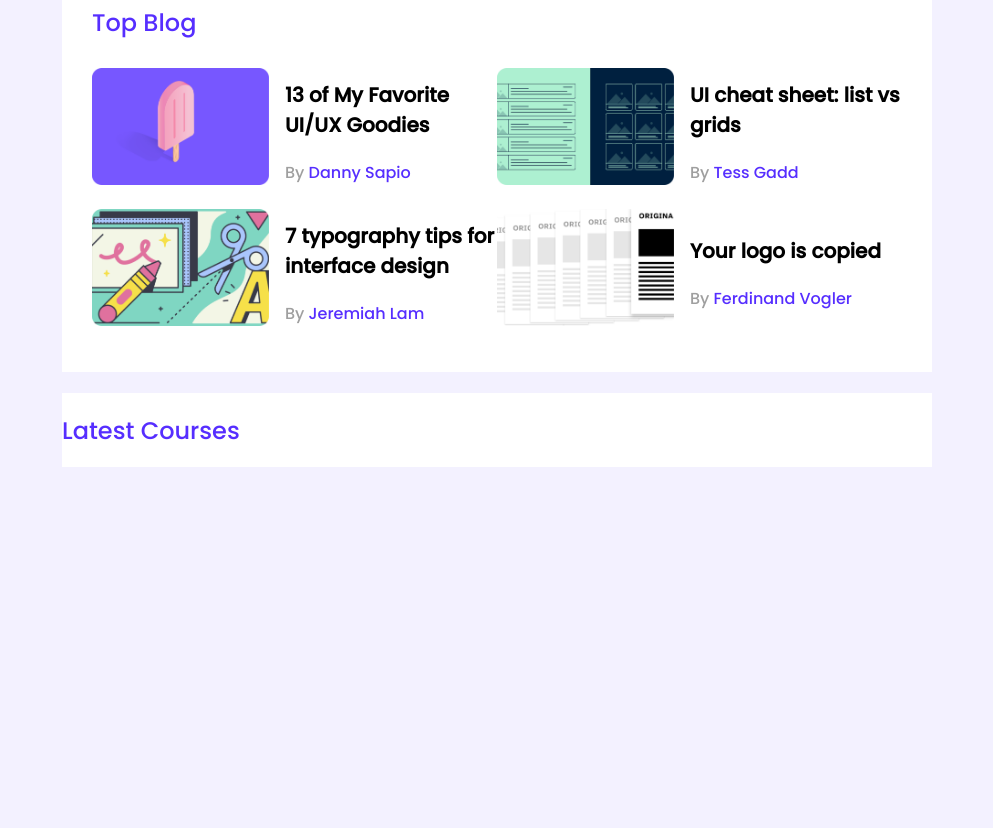
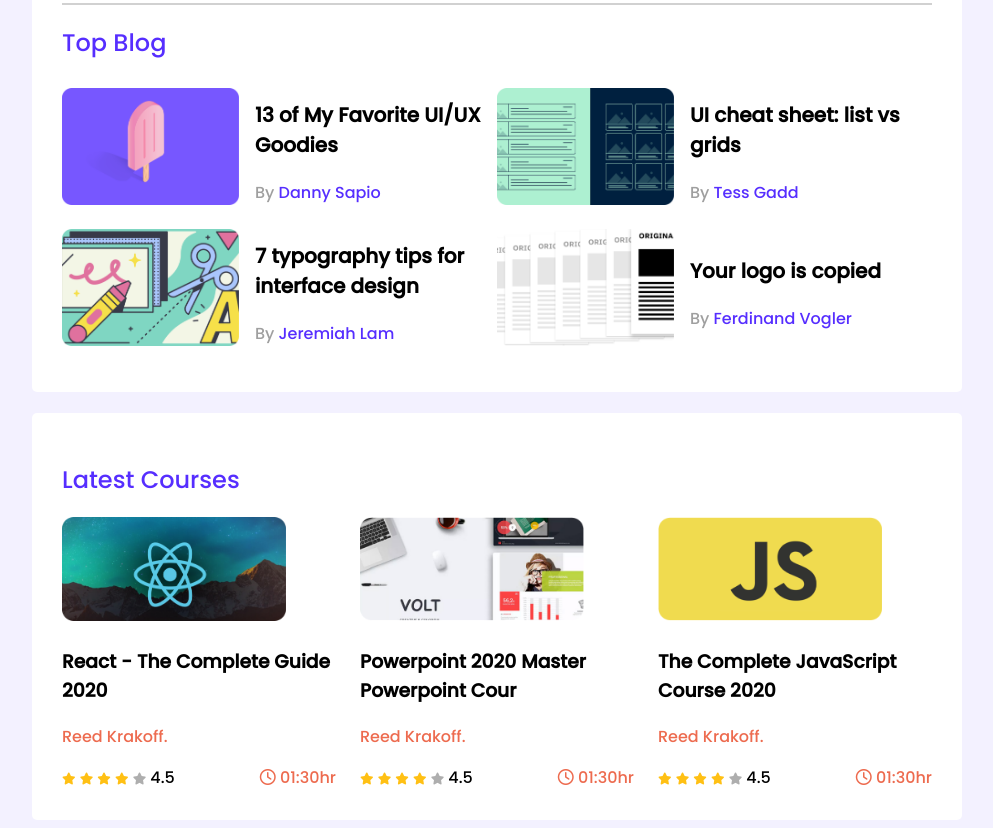
Before and after one commit to sadek2021/practic-assignment, a plain HTML site: page index.html in a window 1280 px wide. Shown: the part 324-1152 px from the top of the page, without its empty margins (143-1136 px from the left). Before the commit the page ends 800 px from the top, so only its background shows below. Drawn offline with Linux system fonts and the light colour scheme.

Commit message:
courses added

```diff
--- a/index.html
+++ b/index.html
@@ -4,7 +4,10 @@
     <meta charset="UTF-8">
     <meta http-equiv="X-UA-Compatible" content="IE=edge">
     <meta name="viewport" content="width=device-width, initial-scale=1.0">
+    <!-- font awesome  -->
+    <script src="https://kit.fontawesome.com/f68cf054ea.js" crossorigin="anonymous"></script>
     <title>Leader-Board</title>
+    <!-- style sheet  -->
     <link rel="stylesheet" href="styles/style.css">
 </head>
 <body>
@@ -90,6 +93,77 @@
         </section>
         <section class="container">
             <h2 class="section-title">Latest Courses</h2>
+            <div class="courses">
+                <div class="course">
+                    <div class="course-banner">
+                        <img src="images/courses/course-1.png" alt="">
+                    </div>
+                    <div class="course-details">
+                        <h3 class="course-title">React - The Complete Guide 2020</h3>
+                        <p class="course-author">Reed Krakoff.</p>
+                    </div>
+                    <div class="course-info">
+                       <div>
+                        <i class="fas fa-star filled"></i>
+                        <i class="fas fa-star filled"></i>
+                        <i class="fas fa-star filled"></i>
+                        <i class="fas fa-star filled"></i>
+                        <i class="fas fa-star emty"></i>
+                        <span>4.5</span>
+                       </div>
+                       <div class="course-duration">
+                        <i class="far fa-clock"></i>
+                        <span>01:30hr</span>
+                       </div>
+                    </div>
+                </div>
+                <div class="course">
+                    <div class="course-banner">
+                        <img src="images/courses/course-2.png" alt="">
+                    </div>
+                    <div class="course-details">
+                        <h3 class="course-title">Powerpoint 2020 Master Powerpoint Cour</h3>
+                        <p class="course-author">Reed Krakoff.</p>
+                    </div>
+                    <div class="course-info">
+                       <div>
+                        <i class="fas fa-star filled"></i>
+                        <i class="fas fa-star filled"></i>
+                        <i class="fas fa-star filled"></i>
+                        <i class="fas fa-star filled"></i>
+                        <i class="fas fa-star emty"></i>
+                        <span>4.5</span>
+                       </div>
+                       <div class="course-duration">
+                        <i class="far fa-clock"></i>
+                        <span>01:30hr</span>
+                       </div>
+                    </div>
+                </div>
+                <div class="course">
+                    <div class="course-banner">
+                        <img src="images/courses/course-3.png" alt="">
+                    </div>
+                    <div class="course-details">
+                        <h3 class="course-title">The Complete JavaScript Course 2020</h3>
+                        <p class="course-author">Reed Krakoff.</p>
+                    </div>
+                    <div class="course-info">
+                       <div>
+                        <i class="fas fa-star filled"></i>
+                        <i class="fas fa-star filled"></i>
+                        <i class="fas fa-star filled"></i>
+                        <i class="fas fa-star filled"></i>
+                        <i class="fas fa-star emty"></i>
+                        <span>4.5</span>
+                       </div>
+                       <div class="course-duration">
+                        <i class="far fa-clock"></i>
+                        <span>01:30hr</span>
+                       </div>
+                    </div>
+                </div>
+            </div>
         </section>
     </main>
 </body>
--- a/styles/style.css
+++ b/styles/style.css
@@ -15,10 +15,10 @@ main{
     width: 870px;
     background: #FFFFFF;
     margin-top: 21px;
+    border-radius: 5px;
+    padding: 30px;
 }
-.top-players{
-    margin: 30px;
-}
+
 .section-title{
     font-size: 24px;
     color: #562EFF;
@@ -73,3 +73,38 @@ hr{
     text-decoration: none;
     color: #562EFF;
 }
+
+/* Courses styles  */
+
+.courses{
+    display: grid;
+    grid-template-columns: repeat(3, 1fr);
+    grid-column-gap: 24px;
+}
+.course .course-banner img{
+    width: 224px;
+    height: 104px;
+}
+.course-author{
+    color: #ED6B4F;
+}
+.course-info{
+    display: flex;
+    align-items: center;
+    justify-content: space-between;
+}
+.fa-star{
+    font-size: 12px;
+}
+.fa-star.filled{
+    color: #FFC014;
+}
+.fa-star.emty{
+    color: #AEAEAE;
+}
+.course-duration .fa-clock{
+    color: #ED6B4F;
+}
+.course-duration span{
+    color: #ED6B4F;
+}
```
